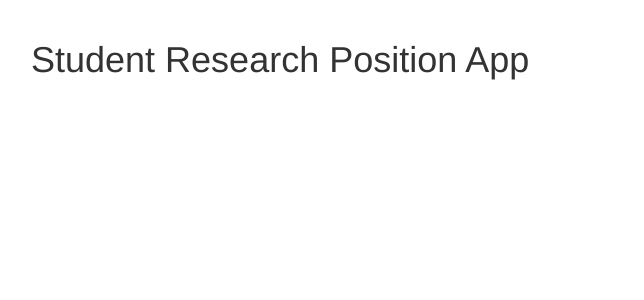
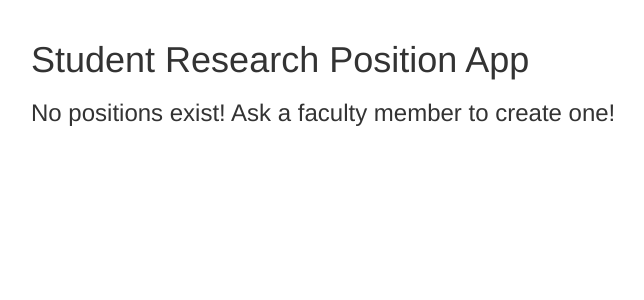
Before and after one commit to WSU-CptS-322-Fall-2023/termproject-cougcoders, a Flask app: page / in a window 1280 px wide. Shown: the part 52-352 px from the top of the page, without its empty margins (39-683 px from the left). Run offline with Flask 3, Linux system fonts and the light colour scheme; the visitor is signed in with stand-in values (Sample User, id 1); data comes from the database, SQL or seed files in the repository; data that the repository does not hold is empty; some libraries are stand-ins or nearby versions.

Commit message:
Show message on index if no research positions exist

```diff
--- a/app/View/templates/index.html
+++ b/app/View/templates/index.html
@@ -4,6 +4,9 @@
 {% block app_content %}
 <h1>Student Research Position App</h1>
 
+{% if positions | length == 0 %}
+    <h3>No positions exist! {% if current_user.user_type == "Faculty" %}<a href="{{ url_for('routes.createposition') }}">Create one!</a>{% else %}Ask a faculty member to create one!{% endif %}</h3>
+{% endif %}
 {% for position in positions %}
 {% include "_researchPosition.html" %}
 {% endfor %}
```
